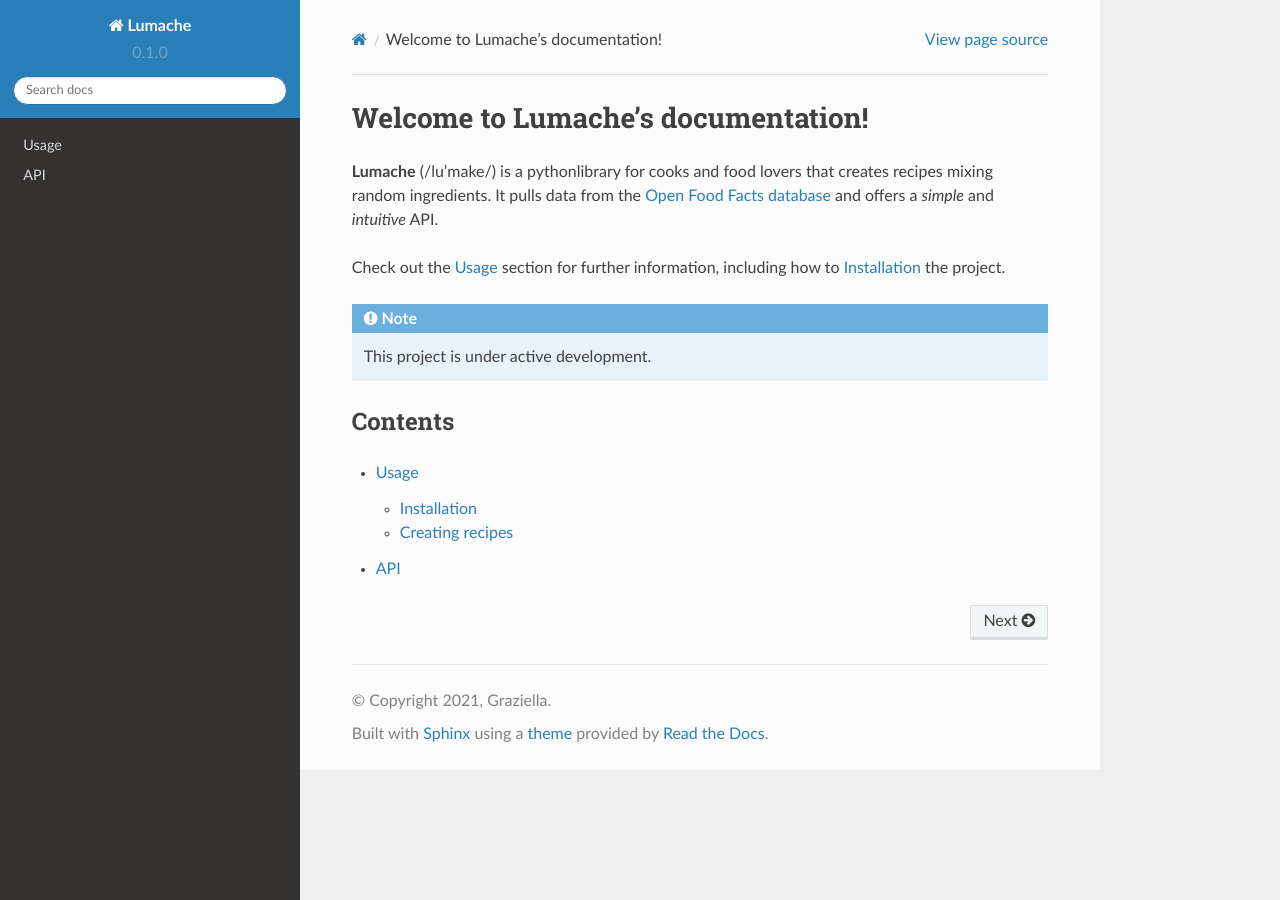
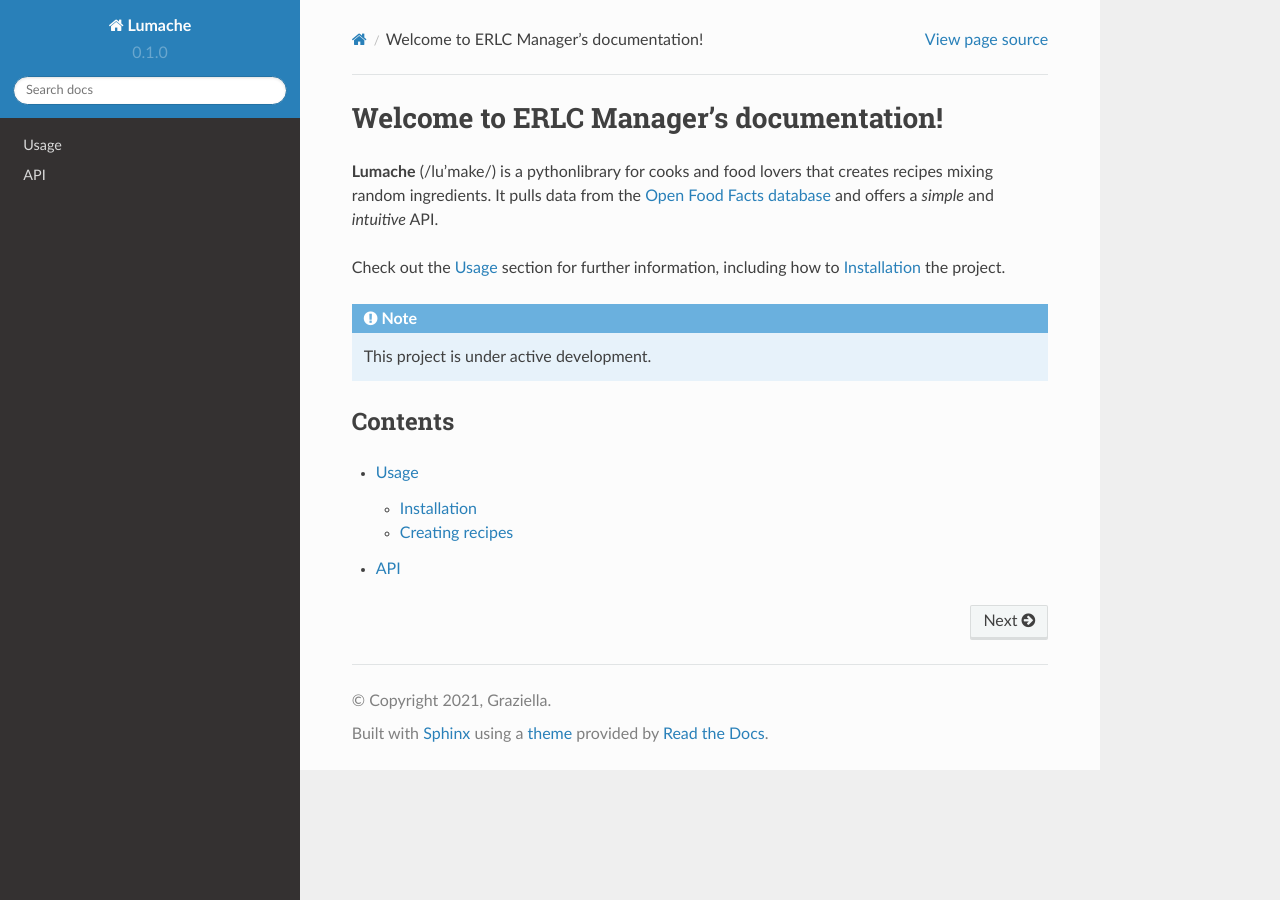
Before and after one commit to verticialjj/ERLC-Manager, a Sphinx documentation site: the page built from docs/source/index.rst, in a window 1280 px wide. Built offline with Sphinx 7.4.7 and the Read the Docs theme 2.0.0, drawn with Linux system fonts in a browser that asks for light colours.

Commit message:
Update index.rst

```diff
--- a/docs/source/index.rst
+++ b/docs/source/index.rst
@@ -1,4 +1,4 @@
-Welcome to Lumache's documentation!
+Welcome to ERLC Manager's documentation!
 ===================================
 
 **Lumache** (/lu'make/) is a pythonlibrary for cooks and food lovers
```
